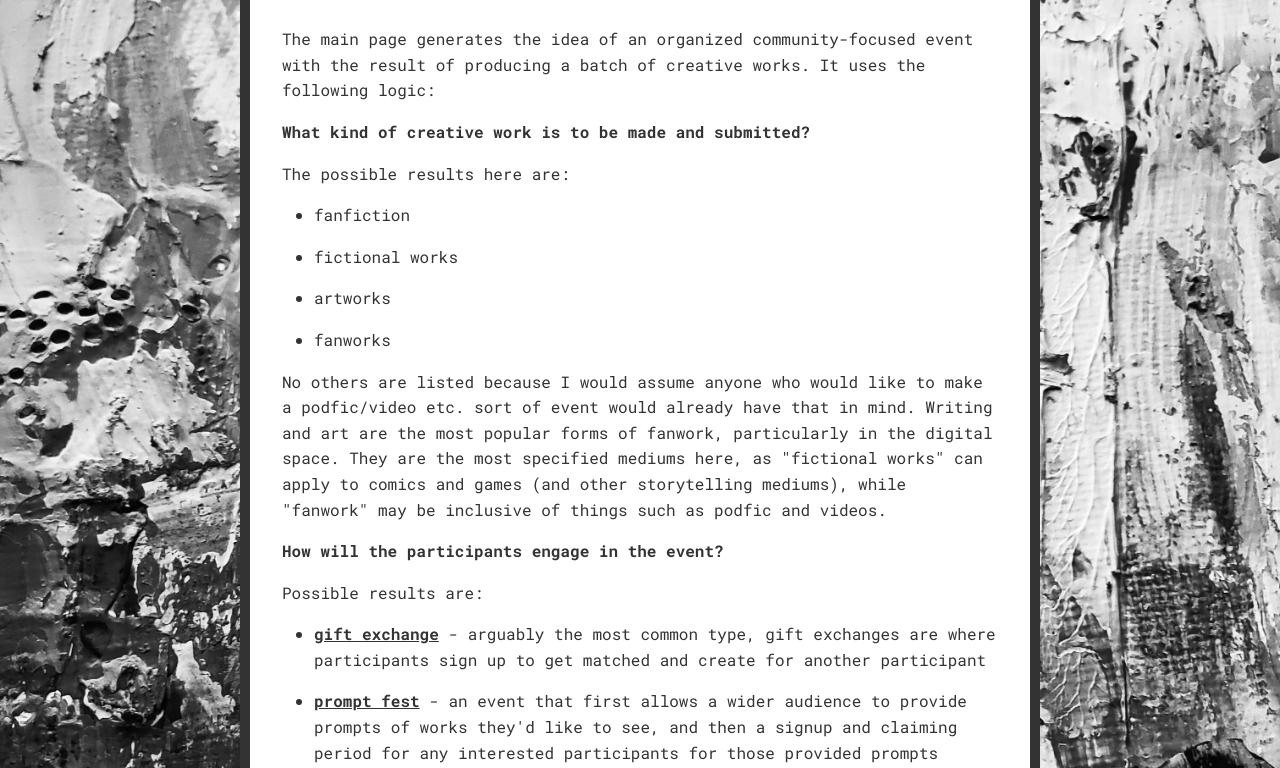
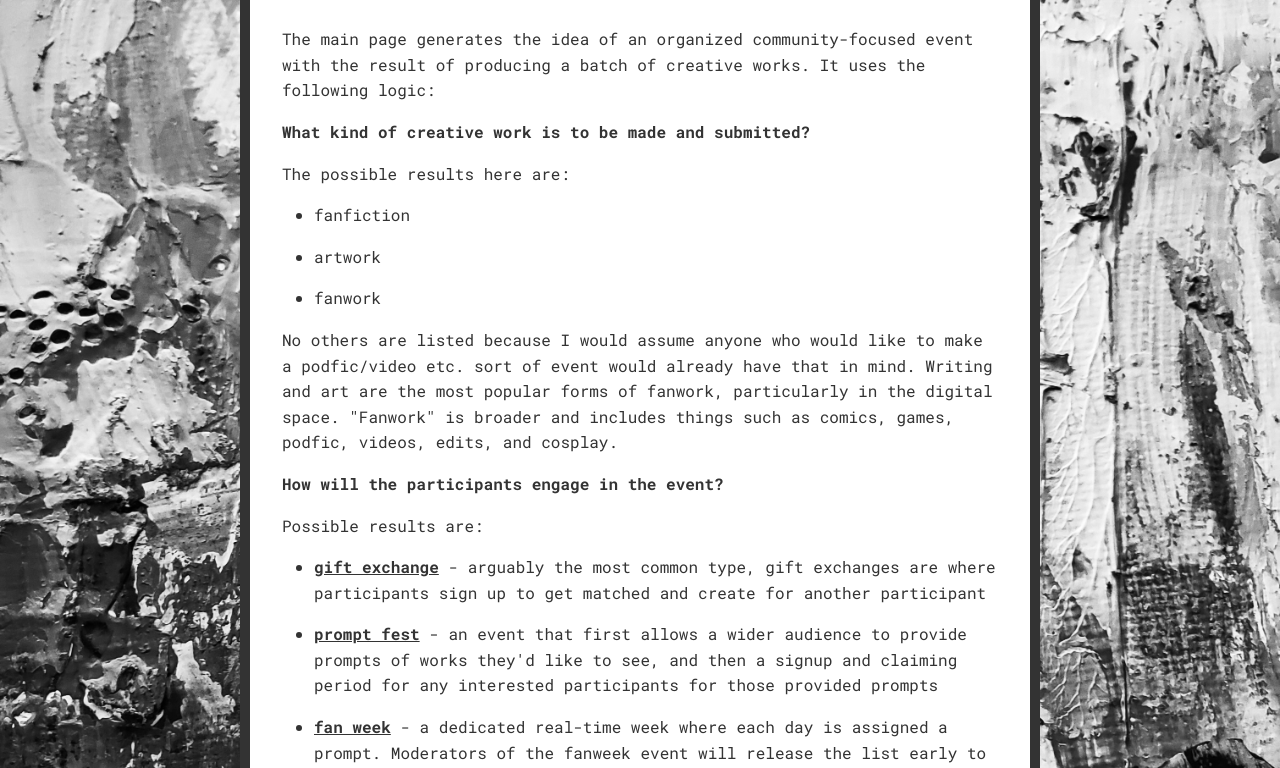
Before and after one commit to aroceu/generators, a PHP site: page /events/explanation.php in a window 1280 px wide. Shown: the part 363-1131 px from the top of the page. Run offline with PHP 8.4, Linux system fonts and the light colour scheme; some web fonts are replaced.

Commit message:
Fanworks

```diff
--- a/events/explanation.php
+++ b/events/explanation.php
@@ -12,12 +12,11 @@
             <p>The possible results here are: </p>
                 <ul>
                   <li>fanfiction</li>
-                  <li>fictional works</li>
-                  <li>artworks</li>
-                  <li>fanworks</li>
+                  <li>artwork</li>
+                  <li>fanwork</li>
                   </ul>
 
-                  <p>No others are listed because I would assume anyone who would like to make a podfic/video etc. sort of event would already have that in mind. Writing and art are the most popular forms of fanwork, particularly in the digital space. They are the most specified mediums here, as "fictional works" can apply to comics and games (and other storytelling mediums), while "fanwork" may be inclusive of things such as podfic and videos.</p>
+                  <p>No others are listed because I would assume anyone who would like to make a podfic/video etc. sort of event would already have that in mind. Writing and art are the most popular forms of fanwork, particularly in the digital space. "Fanwork" is broader and includes things such as comics, games, podfic, videos, edits, and cosplay.</p>
 
         <p><strong>How will the participants engage in the event?</strong></p>
 
--- a/events/generate.php
+++ b/events/generate.php
@@ -1,6 +1,6 @@
 <?php include ('../php/func.php');
 
-$medium=array(" <strong>fanfiction", " <strong>fanwork", " <strong>fictional work", "n <strong>artwork");
+$medium=array(" <strong>fanfiction", " <strong>fanwork", "n <strong>artwork");
 $event = array(" gift exchange", " prompt fest", " fan week", " zine", " bang/reverse bang", " team competition");
 $subject = array("broader fandom ", "fandom(s) ", "ship(s) ", "character(s) ", "trope ");
 $adjective = array("a well-known ", "an underrated ", "any ", "your ");
```
